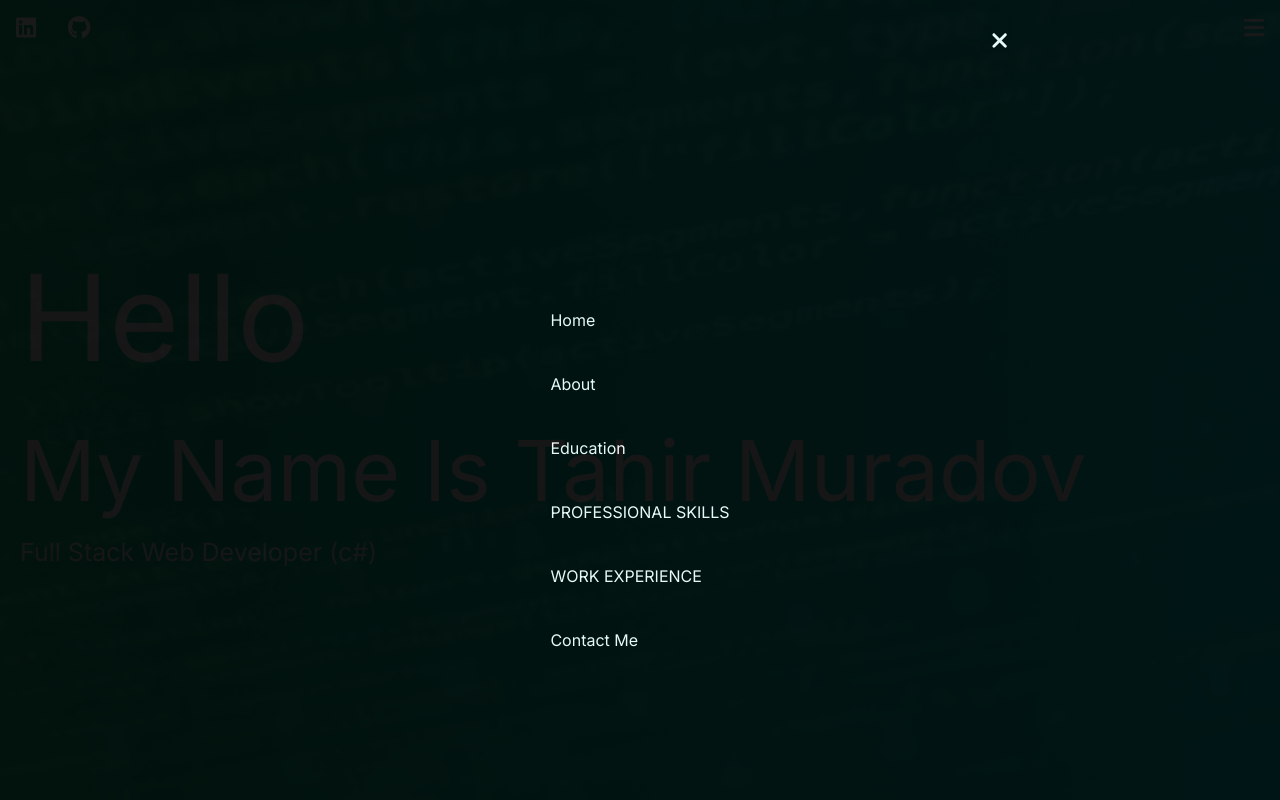
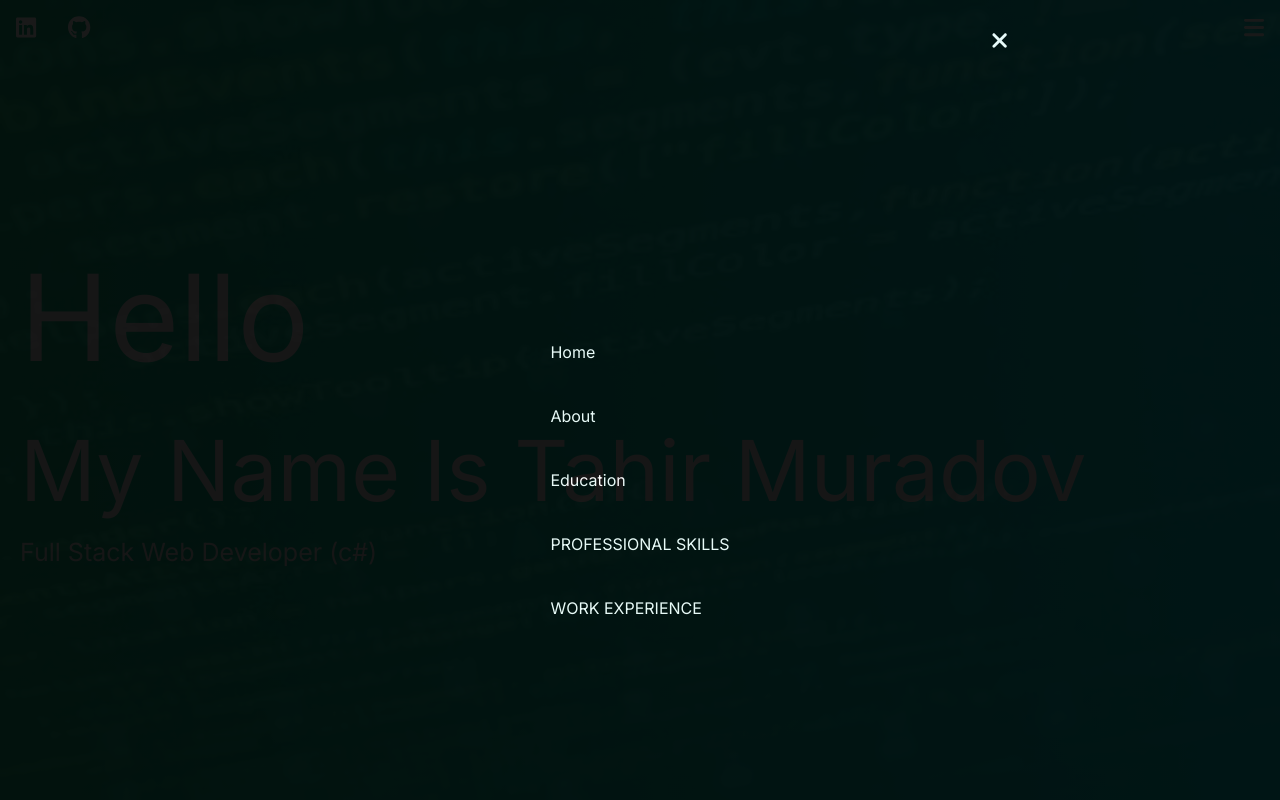
Before and after one commit to TahirMuradov/Portfolio, a Next.js app: page / in a window 1280 px wide. Both pictures are taken after a click on the element 1253 px from the left and 29 px from the top of the page. Shown: the top 800 px of the page. Built offline with nearby package versions, Linux system fonts and the light colour scheme.

Commit message:
NavberLinkAdded

```diff
--- a/app/globals.css
+++ b/app/globals.css
@@ -3,9 +3,13 @@
 @tailwind utilities;
 
 @import url("../components/Main/anime.css");
+html {
+  scroll-behavior: smooth;
+}
 p{
   word-wrap: break-word;
 }
+
 .customBtn{
   background: -webkit-gradient(linear, left top, right top, from(#17d396), to(#07f7f7));
     background: linear-gradient(to right, #17d396, #07f7f7);
--- a/components/Header/Header.jsx
+++ b/components/Header/Header.jsx
@@ -74,12 +74,34 @@ nav.current.classList.toggle('hidden')
 <div className='w-full h-full flex items-center justify-center'>
 
     <ul className='text-white'>
-        <li className='py-5'>Home</li>
-        <li className='py-5'>About</li>
-        <li className='py-5'>Education</li>
-        <li className='py-5'>PROFESSIONAL SKILLS</li>
-        <li className='py-5'>WORK EXPERIENCE</li>
-        <li className='py-5'>Contact Me</li>
+        <li className='py-5'> <a href="#">
+          Home
+          </a>
+          </li>
+        <li className='py-5'><a href="#aboutMe">
+          About
+          </a>
+          </li>
+        <li className='py-5'>
+          <a href="#education">
+          Education
+          </a>
+          </li>
+        <li className='py-5'>
+          <a href="#skills">
+
+           PROFESSIONAL SKILLS
+          </a>
+
+        </li>
+        <li className='py-5'>
+<a href="#workeducation">
+
+
+          WORK EXPERIENCE
+</a>
+          </li>
+
     </ul>
 
 </div>
```
